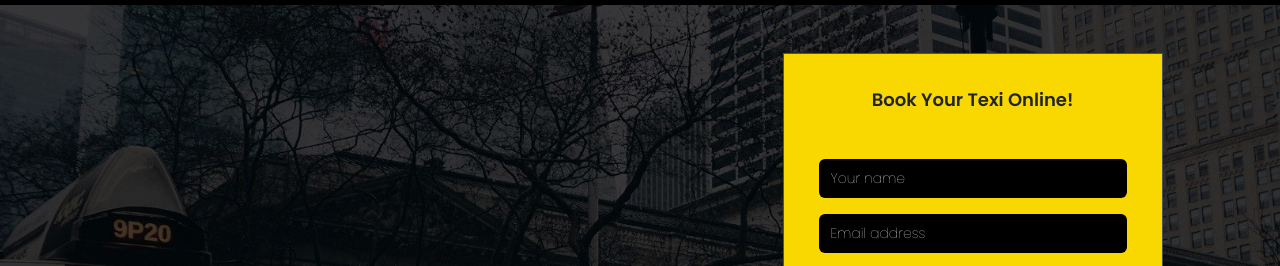
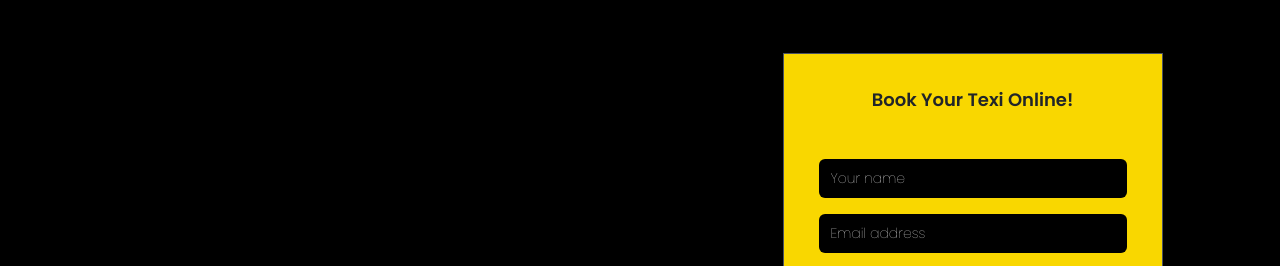
Before and after one commit to samiansari01/taxi-master, a plain HTML site: page index.html in a window 1280 px wide. Shown: the part 53-319 px from the top of the page. Drawn offline with nearby package versions, Linux system fonts and the light colour scheme.

Commit message:
Update style.css

```diff
--- a/css/style.css
+++ b/css/style.css
@@ -36,7 +36,7 @@
 
 
 .bgimage {
-  background: url(/img/header-bg1.jpg) center;
+/*   background: url(/img/header-bg1.jpg) center;  */
   background-color:black;
   background-size: cover;
 
```
